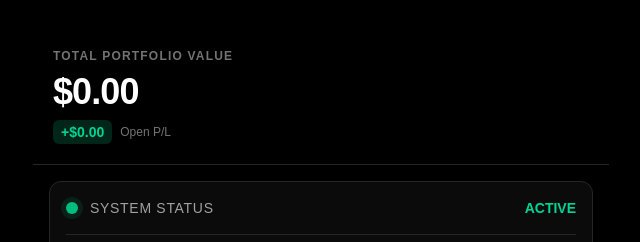
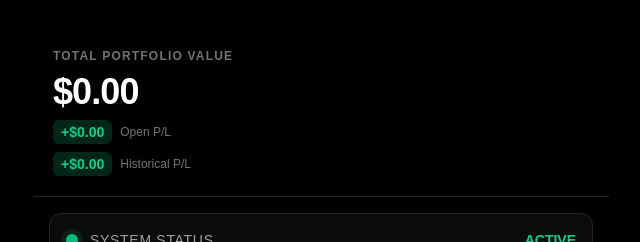
Before and after one commit to FrankDWhite/platypus_dashboard, a Next.js app: page / in a window 1280 px wide. Shown: the top 242 px of the page, without its empty margins (319-959 px from the left). Built offline with nearby package versions, Linux system fonts and the light colour scheme; no server answers; the database is empty.

Commit message:
add UI element for historical PL

```diff
--- a/app/components/TradesClient.tsx
+++ b/app/components/TradesClient.tsx
@@ -327,6 +327,12 @@ export default function TradesClient() {
     }, 0);
   }, [openTrades, currentPrices]);
 
+  const historicalPL = useMemo(() => {
+    return historicalTrades.reduce((acc, trade) => {
+      return acc + ((trade.soldPrice - trade.purchasePrice) * trade.quantity);
+    }, 0);
+  }, [historicalTrades]);
+
   const portfolioValue = useMemo(() => {
     return openTrades.reduce((acc, trade) => {
       const current = currentPrices[trade.trade_id] || trade.purchasePrice;
@@ -367,6 +373,12 @@ export default function TradesClient() {
             {totalOpenPL >= 0 ? '+' : ''}{formatCurrency(totalOpenPL)}
           </span>
           <span className="text-xs text-neutral-500 font-medium">Open P/L</span>
+        </div>
+        <div className="mt-2 flex items-center gap-2">
+          <span className={`text-sm font-bold px-2 py-0.5 rounded-md ${historicalPL >= 0 ? 'bg-emerald-500/20 text-emerald-400' : 'bg-rose-500/20 text-rose-400'}`}>
+            {historicalPL >= 0 ? '+' : ''}{formatCurrency(historicalPL)}
+          </span>
+          <span className="text-xs text-neutral-500 font-medium">Historical P/L</span>
         </div>
       </div>
 
```
